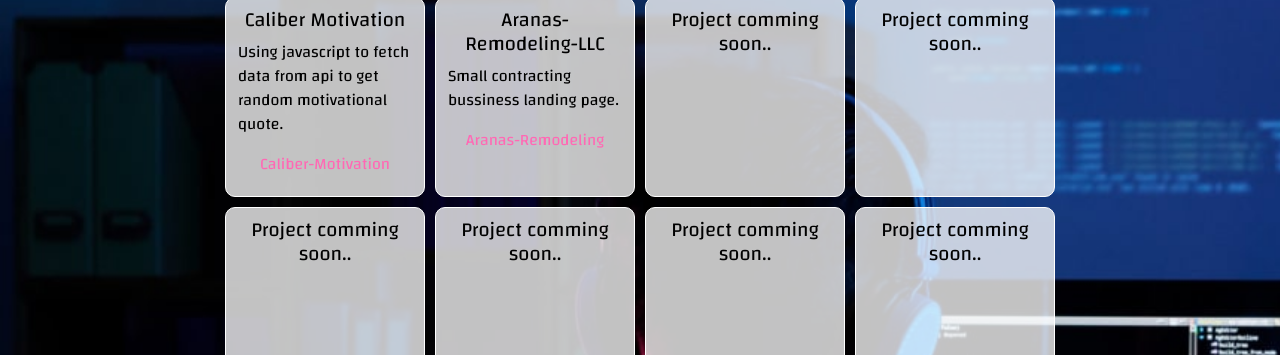
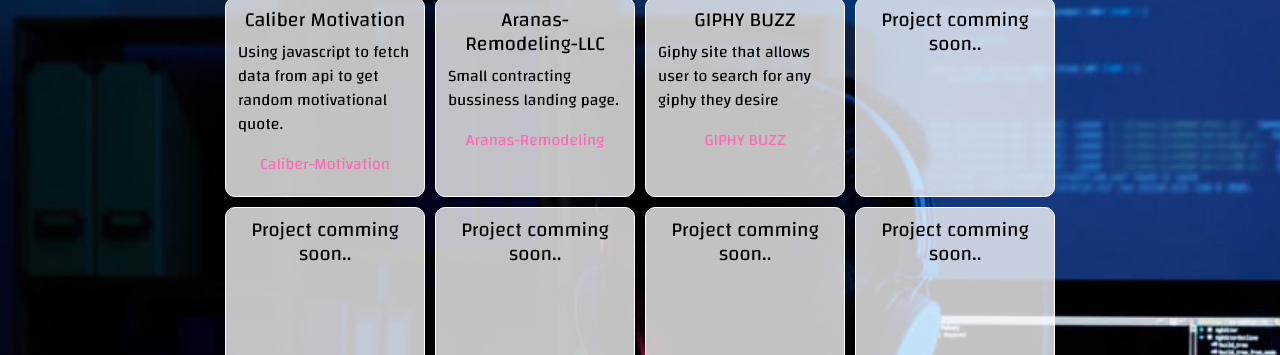
Before and after one commit to luisDevops05/Portfolio., a plain HTML site: page index.html in a window 1280 px wide. Shown: the part 445-800 px from the top of the page. Drawn offline with nearby package versions, Linux system fonts and the light colour scheme; files whose address does not match are found by name; a web font is replaced by a local one.

Commit message:
added new link to portfolio for projects

```diff
--- a/index.html
+++ b/index.html
@@ -64,7 +64,9 @@
   <div class="container q 2"><h5>Aranas-Remodeling-LLC</h5>
   <p>Small contracting bussiness landing page.</p>
   <a href="https://luisdevops05.github.io/Aranas-Remodeling-LLC/">Aranas-Remodeling</a></div>
-  <div class="container q 3"><h5>Project comming soon..</h5></div>
+  <div class="container q 3"><h5>GIPHY BUZZ</h5>
+    <p>Giphy site that allows user to search for any giphy they desire</p>
+     <a href="https://luisdevops05.github.io/GIPHY-BUZZ/">GIPHY BUZZ</a> </div>
   <div class="container q 4"><h5>Project comming soon..</h5></div>
   <div class="container q 5"><h5>Project comming soon..</h5></div>
   <div class="container q 6"><h5>Project comming soon..</h5></div>
```
